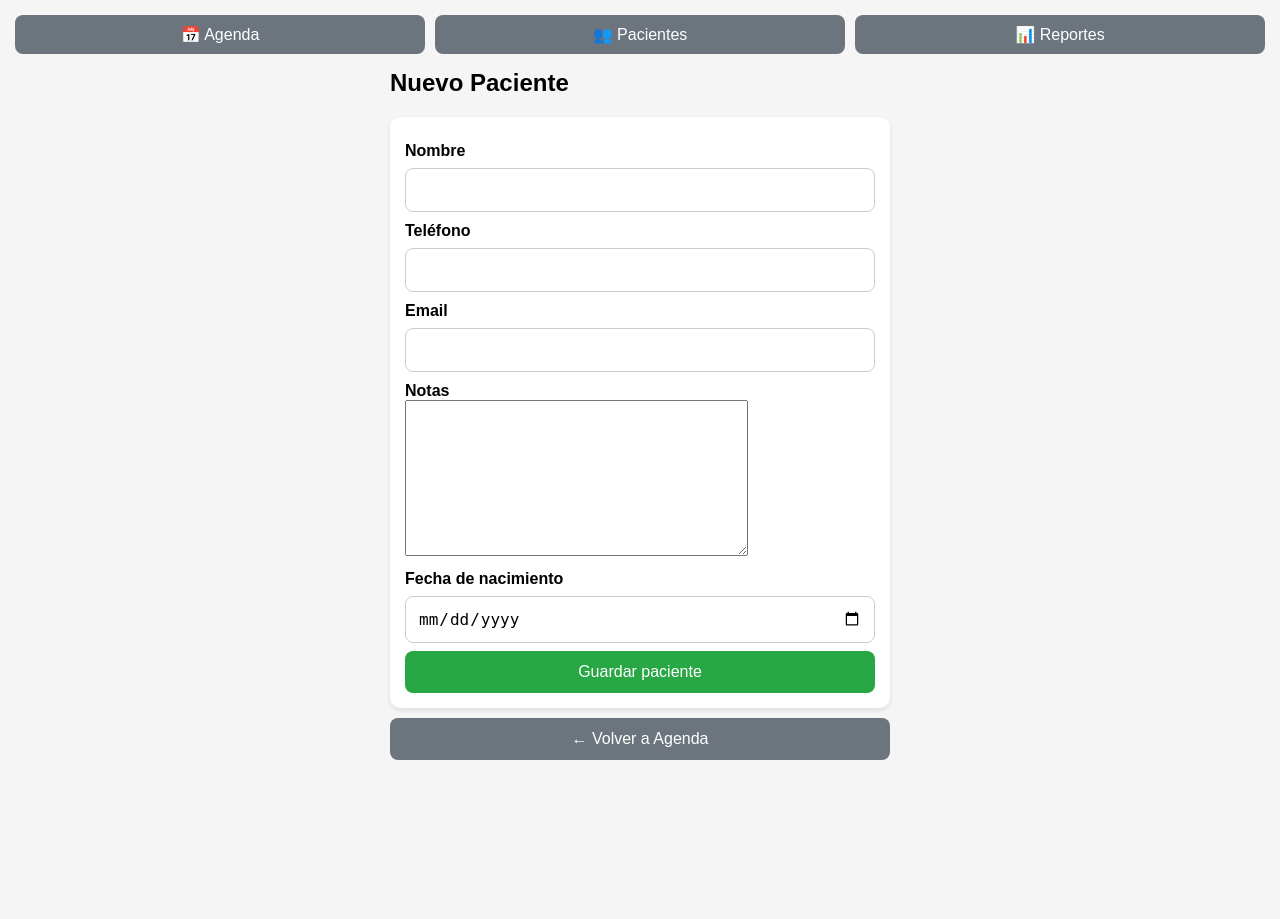
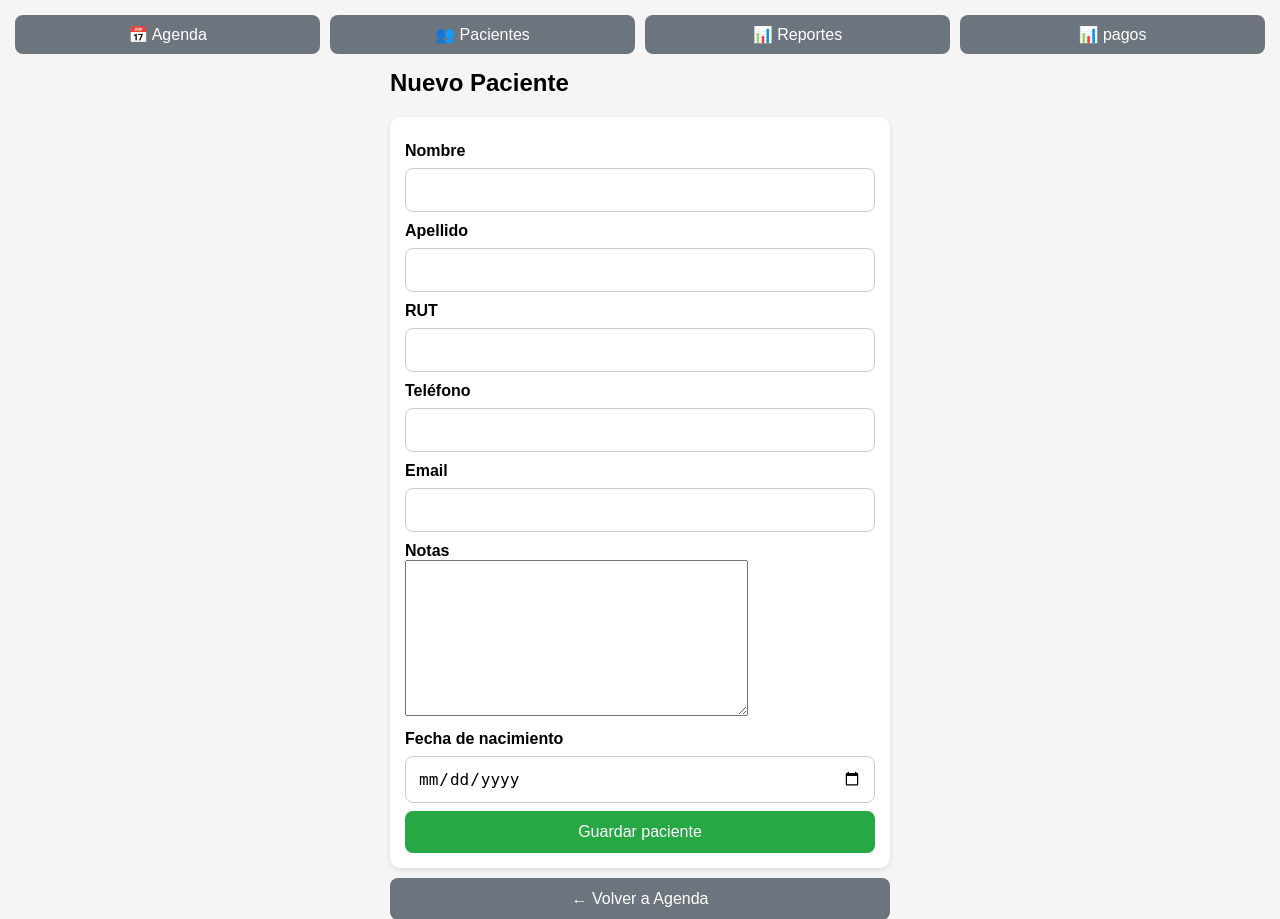
Before and after one commit to felipooon/agenda-app, a Django app: page /pacientes/nuevo/ in a window 1280 px wide. Shown: the top 919 px of the page. Before the commit the page ends 760 px from the top, so only its background shows below. Run offline with Django 5.2, Linux system fonts and the light colour scheme.

Commit message:
agregado apellido rut y arreglo busquedas

```diff
--- a/pacientes/forms.py
+++ b/pacientes/forms.py
@@ -9,4 +9,10 @@ class PacienteForm(forms.ModelForm):
 
     class Meta:
         model = Paciente
-        fields = ["nombre", "telefono", "email", "notas", "nacimiento"]
+        fields = ["nombre",
+                  "apellido",
+                  "rut",
+                  "telefono",
+                  "email",
+                  "notas",
+                  "nacimiento"]
--- a/pacientes/models.py
+++ b/pacientes/models.py
@@ -4,13 +4,16 @@ from django.db import models
 
 class Paciente(models.Model):
     nombre = models.CharField(max_length=100)
+    apellido = models.CharField(max_length=100, blank=True)
+    rut = models.CharField(max_length=12, unique=True, null=True, blank=True)
+
     telefono = models.CharField(max_length=20)
     email = models.EmailField(blank=True)
     notas = models.TextField(blank=True)
     nacimiento = models.DateField(blank=True, null=True)
 
     def __str__(self):
-        return self.nombre
+        return f"{self.nombre} {self.apellido}".strip()
 
 def total_reservas(self):
     return self.reserva_set.count()
--- a/pacientes/views.py
+++ b/pacientes/views.py
@@ -21,17 +21,19 @@ def crear_paciente(request):
     return render(request, "pacientes/crear_paciente.html", {"form": form})
 
 def lista_pacientes(request):
-    query = request.GET.get("q")
+    query = request.GET.get("q", "")
 
     pacientes = Paciente.objects.all()
 
     if query:
-        pacientes = pacientes.filter(nombre__icontains=query)
+        pacientes = pacientes.filter(
+            Q(nombre__icontains=query) | Q(apellido__icontains=query) | Q(rut__icontains=query)
+        )
 
     pacientes = pacientes.annotate(
         total_reservas=Count('reserva'),
         asistencias=Count('reserva', filter=Q(reserva__estado="asistio"))
-    ).order_by("nombre")
+    ).order_by("apellido", "nombre")  # ahora ordenado por apellido
 
     return render(request, "pacientes/lista_pacientes.html", {
         "pacientes": pacientes
@@ -51,10 +53,12 @@ def cumpleanos_hoy(request):
 
 def buscar_pacientes(request):
     query = request.GET.get("q", "")
-    pacientes = Paciente.objects.filter(nombre__icontains=query)[:10]
+    pacientes = Paciente.objects.filter(
+        Q(nombre__icontains=query) | Q(apellido__icontains=query) | Q(rut__icontains=query)
+    )[:10]
 
     data = [
-        {"id": p.id, "nombre": p.nombre}
+        {"id": p.id, "nombre": f"{p.nombre} {p.apellido}"}  # mostrar nombre + apellido
         for p in pacientes
     ]
 
--- a/static/js/autocomplete.js
+++ b/static/js/autocomplete.js
@@ -1,4 +1,4 @@
-function initAutocomplete(inputId, resultadosId, url) {
+function initAutocomplete(inputId, resultadosId, url, redirect = false) {
     const input = document.getElementById(inputId);
     const resultados = document.getElementById(resultadosId);
 
@@ -13,11 +13,9 @@ function initAutocomplete(inputId, resultadosId, url) {
         }
 
         try {
-            const response = await fetch(`${url}?q=${query}`);
+            const response = await fetch(`${url}?q=${encodeURIComponent(query)}`);
 
-            if (!response.ok) {
-                throw new Error("Error en servidor");
-            }
+            if (!response.ok) throw new Error("Error en servidor");
 
             const data = await response.json();
 
@@ -30,15 +28,22 @@ function initAutocomplete(inputId, resultadosId, url) {
 
             data.forEach(item => {
                 const li = document.createElement("li");
-                li.textContent = item.nombre;
+                li.textContent = `${item.nombre} ${item.apellido || ""}`.trim();
 
                 li.onclick = () => {
-                    input.value = item.nombre;
+                    input.value = `${item.nombre} ${item.apellido || ""}`.trim();
+
+                    // limpiar dropdown
                     resultados.innerHTML = "";
 
-                    // opcional: guardar ID si existe input hidden
+                    // guardar ID en input hidden si existe
                     const hidden = document.querySelector(`#${inputId}_id`);
                     if (hidden) hidden.value = item.id;
+
+                    // si redirect es true, recarga la lista con la query
+                    if (redirect) {
+                        window.location.href = `${window.location.pathname}?q=${encodeURIComponent(input.value)}`;
+                    }
                 };
 
                 resultados.appendChild(li);
@@ -50,7 +55,7 @@ function initAutocomplete(inputId, resultadosId, url) {
         }
     });
 
-    // cerrar dropdown
+    // cerrar dropdown si se hace click fuera
     document.addEventListener("click", (e) => {
         if (!e.target.closest(".autocomplete-container")) {
             resultados.innerHTML = "";
--- a/templates/base.html
+++ b/templates/base.html
@@ -16,6 +16,7 @@
         <a href="{% url 'agenda_hoy' %}">📅 Agenda</a>
         <a href="{% url 'lista_pacientes' %}">👥 Pacientes</a>
         <a href="{% url 'reporte_general' %}">📊 Reportes</a>
+        <a href="">📊 pagos</a>
     </div>
 
     <!-- CONTENIDO -->
--- a/templates/pacientes/crear_paciente.html
+++ b/templates/pacientes/crear_paciente.html
@@ -40,6 +40,12 @@ a.btn-link {
     <label>Nombre</label>
     {{ form.nombre }}
 
+    <label>Apellido</label>
+    {{ form.apellido }}
+
+    <label>RUT</label>
+    {{ form.rut }}
+
     <label>Teléfono</label>
     {{ form.telefono }}
 
```
Also changed, not shown: templates/pacientes/lista_pacientes.html (+6 -2 lines), agenda/migrations/0003_alter_reserva_duracion.py (added), pacientes/migrations/0003_paciente_apellido_paciente_rut.py (added).
